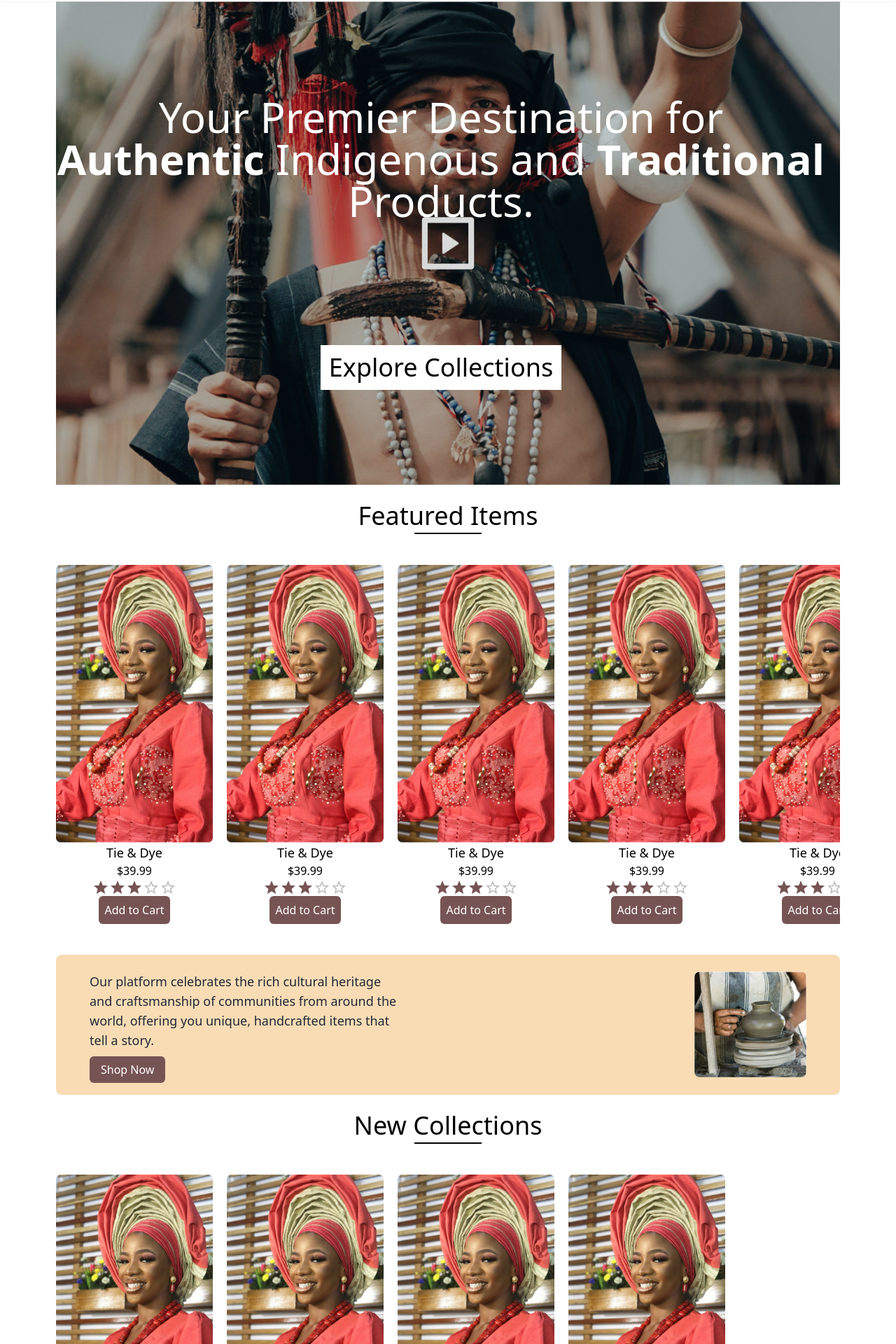
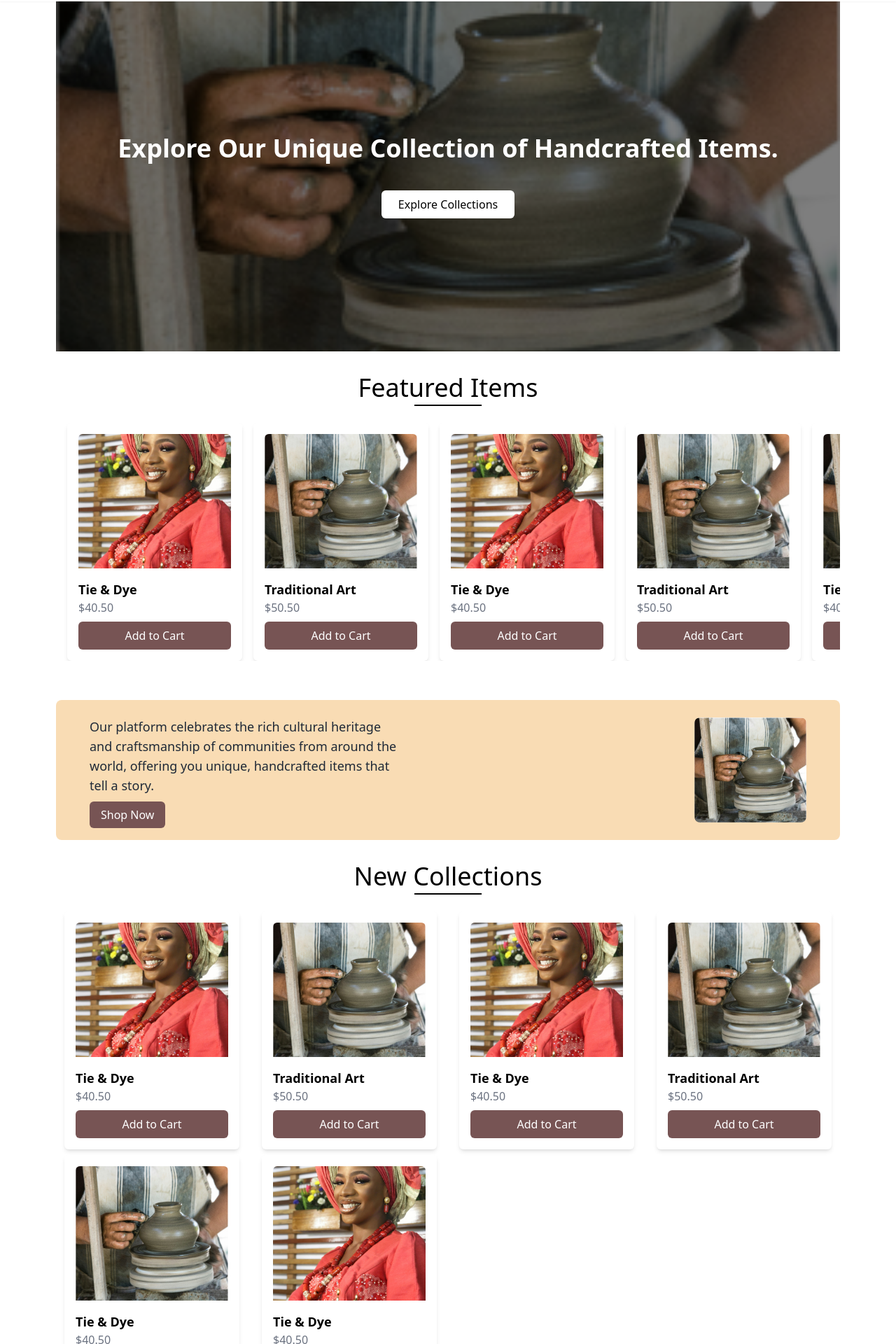
Before and after one commit to iamzaidmohammed/africanvibes, a React (Vite) app: page / in a window 1280 px wide. Shown: the part 75-1995 px from the top of the page at 70% size. Built offline with nearby package versions, Linux system fonts and the light colour scheme.

Commit message:
Updated the home page design

```diff
--- /dev/null
+++ b/src/components/Banner.jsx
@@ -0,0 +1,29 @@
+import { Link } from "react-router-dom";
+
+// src/components/Banner.js
+const Banner = () => {
+  return (
+    <section className="bg-secondary p-6 md:px-12 rounded-lg flex items-center justify-between flex-col md:flex-row mt-6">
+      <div className="max-w-md mb-4 md:mb-0">
+        <p className="text-lg text-gray-800 mb-4">
+          Our platform celebrates the rich cultural heritage and craftsmanship
+          of communities from around the world, offering you unique, handcrafted
+          items that tell a story.
+        </p>
+        <Link
+          to="/shop/products"
+          className="mt-4 bg-primary text-white px-4 py-2 rounded-md"
+        >
+          Shop Now
+        </Link>
+      </div>
+      <img
+        src="/src/assets/sec-img.jpg"
+        alt="Pottery"
+        className="w-full md:w-40 h-auto rounded-lg object-cover"
+      />
+    </section>
+  );
+};
+
+export default Banner;
--- /dev/null
+++ b/src/components/ConnectWithCulture.jsx
@@ -0,0 +1,23 @@
+// src/components/ConnectWithCulture.js
+const ConnectWithCulture = () => {
+  return (
+    <section className="mt-6">
+      <div className="flex items-center justify-center flex-col mb-6">
+        <h2 className="text-center text-4xl mb-1">Connect with culture</h2>
+        <div className="bg-black w-24 h-0.5"></div>
+      </div>
+      <div className="bg-primary p-6 md:px-12 rounded-lg flex items-center justify-between mt-6">
+        <div className="text-center">
+          <p className="text-lg text-secondary">
+            {`Explore our curated selections and immerse yourself in the stories behind each piece. Whether you're looking for a special gift, a piece of decor, or something to add a touch of tradition to your life, you'll find it here at Heritage Marketplace`}
+          </p>
+          <button className="mt-4 bg-secondary text-primary px-20 py-2 rounded-md">
+            Discover More
+          </button>
+        </div>
+      </div>
+    </section>
+  );
+};
+
+export default ConnectWithCulture;
--- /dev/null
+++ b/src/components/FeaturedItems.jsx
@@ -0,0 +1,44 @@
+import ProductCard from "./ProductCard";
+
+// src/components/FeaturedItems.js
+const featuredItems = [
+  { img: "/src/assets/card-img.jpg", title: "Tie & Dye", price: "$40.50" },
+  {
+    img: "/src/assets/sec-img.jpg",
+    title: "Traditional Art",
+    price: "$50.50",
+  },
+  { img: "/src/assets/card-img.jpg", title: "Tie & Dye", price: "$40.50" },
+  {
+    img: "/src/assets/sec-img.jpg",
+    title: "Traditional Art",
+    price: "$50.50",
+  },
+  { img: "/src/assets/sec-img.jpg", title: "Tie & Dye", price: "$40.50" },
+
+  // Add more items as needed
+];
+
+const FeaturedItems = () => {
+  return (
+    <div className="py-8">
+      <div className="flex items-center justify-center flex-col mb-6">
+        <h2 className="text-center text-4xl mb-1">Featured Items</h2>
+        <div className="bg-black w-24 h-0.5"></div>
+      </div>
+
+      <div className="flex gap-4 overflow-x-auto px-4">
+        {featuredItems.map((item, index) => (
+          <ProductCard
+            key={index}
+            image={item.img}
+            name={item.title}
+            price={item.price}
+          />
+        ))}
+      </div>
+    </div>
+  );
+};
+
+export default FeaturedItems;
--- /dev/null
+++ b/src/components/Hero.jsx
@@ -0,0 +1,59 @@
+// src/components/Hero.js
+import { useState, useEffect } from "react";
+import { Link } from "react-router-dom";
+
+const slides = [
+  {
+    url: "/src/assets/hero.jpg",
+    text: "Your Premier Destination for Authentic Indigenous and Traditional Products.",
+  },
+  {
+    url: "/src/assets/sec-img.jpg",
+    text: "Explore Our Unique Collection of Handcrafted Items.",
+  },
+  // Add more slides as needed
+];
+
+const Hero = () => {
+  const [currentSlide, setCurrentSlide] = useState(0);
+
+  useEffect(() => {
+    const slideInterval = setInterval(() => {
+      setCurrentSlide((prev) => (prev === slides.length - 1 ? 0 : prev + 1));
+    }, 5000); // Change slide every 5 seconds
+
+    return () => clearInterval(slideInterval);
+  }, []);
+
+  return (
+    <section className="relative w-full h-[500px]">
+      {slides.map((slide, index) => (
+        <div
+          key={index}
+          className={`absolute inset-0 transition-opacity duration-1000 ${
+            index === currentSlide ? "opacity-100" : "opacity-0"
+          }`}
+        >
+          <img
+            src={slide.url}
+            alt={slide.text}
+            className="w-full h-full object-cover"
+          />
+          <div className="absolute inset-0 bg-black bg-opacity-50 flex flex-col items-center justify-center">
+            <h1 className="text-white text-2xl md:text-4xl font-bold text-center px-4 mb-10">
+              {slide.text}
+            </h1>
+            <Link
+              to="/shop/products"
+              className="bg-white text-black py-2 px-6 rounded-md hover:bg-primary hover:text-white"
+            >
+              Explore Collections
+            </Link>
+          </div>
+        </div>
+      ))}
+    </section>
+  );
+};
+
+export default Hero;
--- /dev/null
+++ b/src/components/NewCollections.jsx
@@ -0,0 +1,52 @@
+import { Link } from "react-router-dom";
+import ProductCard from "./ProductCard";
+
+// src/components/NewCollections.js
+const newCollections = [
+  { img: "/src/assets/card-img.jpg", title: "Tie & Dye", price: "$40.50" },
+  {
+    img: "/src/assets/sec-img.jpg",
+    title: "Traditional Art",
+    price: "$50.50",
+  },
+  { img: "/src/assets/card-img.jpg", title: "Tie & Dye", price: "$40.50" },
+  {
+    img: "/src/assets/sec-img.jpg",
+    title: "Traditional Art",
+    price: "$50.50",
+  },
+  { img: "/src/assets/sec-img.jpg", title: "Tie & Dye", price: "$40.50" },
+  { img: "/src/assets/card-img.jpg", title: "Tie & Dye", price: "$40.50" },
+  // Add more collections as needed
+];
+
+const NewCollections = () => {
+  return (
+    <div className="py-8">
+      <div className="flex items-center justify-center flex-col mb-6">
+        <h2 className="text-center text-4xl mb-1">New Collections</h2>
+        <div className="bg-black w-24 h-0.5"></div>
+      </div>
+      <div className="grid grid-cols-1 gap-2 xs:grid-cols-2 sm:grid-cols-3 lg:grid-cols-4 justify-items-center">
+        {newCollections.map((item, index) => (
+          <ProductCard
+            key={index}
+            image={item.img}
+            name={item.title}
+            price={item.price}
+          />
+        ))}
+      </div>
+      <div className="text-center mt-4">
+        <Link
+          to="/shop/products"
+          className="bg-primary text-white py-2 px-20 rounded-md"
+        >
+          Browse More
+        </Link>
+      </div>
+    </div>
+  );
+};
+
+export default NewCollections;
--- a/src/components/ProductCard.jsx
+++ b/src/components/ProductCard.jsx
@@ -1,34 +1,36 @@
 import PropTypes from "prop-types";
-import CardImage from "../assets/card-img.jpg";
-import Rating from "@mui/material/Rating";
-import { styled } from "@mui/material/styles";
+// import CardImage from "../assets/card-img.jpg";
+// import Rating from "@mui/material/Rating";
+// import { styled } from "@mui/material/styles";
 
-const CustomRating = styled(Rating)({
-  "& .MuiRating-iconFilled": {
-    color: "#775454",
-  },
-});
+// const CustomRating = styled(Rating)({
+//   "& .MuiRating-iconFilled": {
+//     color: "#775454",
+//   },
+// });
 
-const ProductCard = ({ name, price, rating }) => {
+const ProductCard = ({ name, image, price /* rating*/ }) => {
   return (
-    <div className="bg-white w-28 sm:w-44 md:w-56 flex-shrink-0">
-      <img src={CardImage} className="" alt="product image" />
-      <div className="flex flex-col items-center">
-        <h3 className="text-lg">{name}</h3>
-        <p>{price}</p>
-        <CustomRating name="read-only" value={rating} readOnly />
-        <button className="bg-primary text-white p-2 rounded-md">
-          Add to Cart
-        </button>
-      </div>
+    <div className="bg-white shadow-md rounded-md p-4 flex-shrink-0 w-[250px]">
+      <img
+        src={image}
+        alt={name}
+        className="h-48 w-full object-cover rounded-t-md"
+      />
+      <h3 className="text-lg font-semibold mt-4">{name}</h3>
+      <p className="text-gray-500">{price}</p>
+      <button className="mt-2 w-full bg-primary text-white py-2 rounded-md">
+        Add to Cart
+      </button>
     </div>
   );
 };
 
 ProductCard.propTypes = {
   name: PropTypes.string.isRequired,
+  image: PropTypes.string.isRequired,
   price: PropTypes.string.isRequired,
-  rating: PropTypes.number.isRequired,
+  // rating: PropTypes.number.isRequired,
 };
 
 export default ProductCard;
--- a/src/pages/Home.jsx
+++ b/src/pages/Home.jsx
@@ -1,114 +1,143 @@
-import { Link } from "react-router-dom";
-import Hero from "../assets/hero.jpg";
-import SecImg from "../assets/sec-img.jpg";
+import { Helmet } from "react-helmet";
+import Hero from "../components/Hero";
+import FeaturedItems from "../components/FeaturedItems";
+import Banner from "../components/Banner";
+import NewCollections from "../components/NewCollections";
+import ConnectWithCulture from "../components/ConnectWithCulture";
 import Footer from "../components/Footer";
-import ProductCard from "../components/ProductCard";
-import { Helmet } from "react-helmet";
 
-const Home = () => {
+function App() {
   return (
     <>
       <Helmet>
-        <title>Home | African vibes</title>
+        <title>Welcome to African Vibes Ecommerce Store</title>
       </Helmet>
+
       <main className="max-w-7xl md:mx-auto px-5 md:px-10 lg:px-20">
-        <section className="relative w-full h-full">
-          <div className="relative w-full overflow-hidden">
-            <img src={Hero} alt="Hero image" className="w-full" />
-            <div className="absolute top-0 left-0 w-full h-full bg-black opacity-15"></div>
-          </div>
-          <div className="absolute w-5/6 top-1/2 left-1/2 -translate-y-1/2 -translate-x-1/2 text-center flex flex-col items-center gap-16 text-white sm:gap-24 lg:gap-44 lg:px-auto lg:pr-5 lg:w-full">
-            <h2 className="text-sm text-wrap w-5/6 mx-auto xs:text-lg sm:text-xl md:text-3xl md:w-4/6 lg:text-6xl lg:w-full">
-              Your Premier Destination for{" "}
-              <span className="font-bold">Authentic</span> Indigenous and{" "}
-              <span className="font-bold">Traditional</span> Products.
-            </h2>
-            <button className="px-2 py-1 text-xs w-fit bg-white text-black font-medium hover:bg-primary hover:text-white duration-150 sm:text-lg md:px-3 md:py-3 lg:text-4xl ">
-              Explore Collections
-            </button>
-          </div>
-        </section>
-
-        <section className="mt-6">
-          <div className="flex items-center justify-center flex-col mb-6">
-            <h2 className="text-center text-4xl mb-1">Featured Items</h2>
-            <div className="bg-black w-24 h-0.5"></div>
-          </div>
-          {/* Cards */}
-          <div className="flex gap-5 items-center overflow-x-auto py-5 scroll-x">
-            <ProductCard name="Tie & Dye" price="$39.99" rating={3} />
-            <ProductCard name="Tie & Dye" price="$39.99" rating={3} />
-            <ProductCard name="Tie & Dye" price="$39.99" rating={3} />
-            <ProductCard name="Tie & Dye" price="$39.99" rating={3} />
-            <ProductCard name="Tie & Dye" price="$39.99" rating={3} />
-            <ProductCard name="Tie & Dye" price="$39.99" rating={3} />
-          </div>
-        </section>
-
-        <section className="bg-secondary p-6 md:px-12 rounded-lg flex items-center justify-between flex-col md:flex-row mt-6">
-          <div className="max-w-md mb-4 md:mb-0">
-            <p className="text-lg text-gray-800 mb-4">
-              Our platform celebrates the rich cultural heritage and
-              craftsmanship of communities from around the world, offering you
-              unique, handcrafted items that tell a story.
-            </p>
-            <Link
-              to="/shop/products"
-              className="mt-4 bg-primary text-white px-4 py-2 rounded-md"
-            >
-              Shop Now
-            </Link>
-          </div>
-          <img
-            src={SecImg}
-            alt="Pottery"
-            className="w-full md:w-40 h-auto rounded-lg object-cover"
-          />
-        </section>
-
-        {/* New collections */}
-        <section className="mt-6 text-center">
-          <div className="flex items-center justify-center flex-col mb-6">
-            <h2 className="text-center text-4xl mb-1">New Collections</h2>
-            <div className="bg-black w-24 h-0.5"></div>
-          </div>
-          {/* Cards */}
-          <div className="flex flex-wrap gap-5 items-center py-5">
-            <ProductCard name="Tie & Dye" price="$39.99" rating={3} />
-            <ProductCard name="Tie & Dye" price="$39.99" rating={3} />
-            <ProductCard name="Tie & Dye" price="$39.99" rating={3} />
-            <ProductCard name="Tie & Dye" price="$39.99" rating={3} />
-            <ProductCard name="Tie & Dye" price="$39.99" rating={3} />
-            <ProductCard name="Tie & Dye" price="$39.99" rating={3} />
-          </div>
-
-          <button className="mt-4 bg-primary text-secondary px-20 py-2 rounded-md">
-            Browse More
-          </button>
-        </section>
-
-        {/* Connect with culture */}
-        <section className="mt-6">
-          <div className="flex items-center justify-center flex-col mb-6">
-            <h2 className="text-center text-4xl mb-1">Connect with culture</h2>
-            <div className="bg-black w-24 h-0.5"></div>
-          </div>
-          <div className="bg-primary p-6 md:px-12 rounded-lg flex items-center justify-between mt-6">
-            <div className="text-center">
-              <p className="text-lg text-secondary">
-                {`Explore our curated selections and immerse yourself in the stories behind each piece. Whether you're looking for a special gift, a piece of decor, or something to add a touch of tradition to your life, you'll find it here at Heritage Marketplace`}
-              </p>
-              <button className="mt-4 bg-secondary text-primary px-20 py-2 rounded-md">
-                Discover More
-              </button>
-            </div>
-          </div>
-        </section>
-
+        <Hero />
+        <FeaturedItems />
+        <Banner />
+        <NewCollections />
+        <ConnectWithCulture />
         <Footer />
       </main>
     </>
   );
-};
+}
 
-export default Home;
+export default App;
+
+// import { Link } from "react-router-dom";
+// import Hero from "../assets/hero.jpg";
+// import SecImg from "../assets/sec-img.jpg";
+// import Footer from "../components/Footer";
+// import ProductCard from "../components/ProductCard";
+// import { Helmet } from "react-helmet";
+
+// const Home = () => {
+//   return (
+//     <>
+// <Helmet>
+//   <title>Home | African vibes</title>
+// </Helmet>
+//       <main className="max-w-7xl md:mx-auto px-5 md:px-10 lg:px-20">
+// <section className="relative w-full h-full">
+//   <div className="relative w-full overflow-hidden">
+//     <img src={Hero} alt="Hero image" className="w-full" />
+//     <div className="absolute top-0 left-0 w-full h-full bg-black opacity-15"></div>
+//   </div>
+//   <div className="absolute w-5/6 top-1/2 left-1/2 -translate-y-1/2 -translate-x-1/2 text-center flex flex-col items-center gap-16 text-white sm:gap-24 lg:gap-44 lg:px-auto lg:pr-5 lg:w-full">
+//     <h2 className="text-sm text-wrap w-5/6 mx-auto xs:text-lg sm:text-xl md:text-3xl md:w-4/6 lg:text-6xl lg:w-full">
+//       Your Premier Destination for{" "}
+//       <span className="font-bold">Authentic</span> Indigenous and{" "}
+//       <span className="font-bold">Traditional</span> Products.
+//     </h2>
+//     <button className="px-2 py-1 text-xs w-fit bg-white text-black font-medium hover:bg-primary hover:text-white duration-150 sm:text-lg md:px-3 md:py-3 lg:text-4xl ">
+//       Explore Collections
+//     </button>
+//   </div>
+// </section>
+
+//         <section className="mt-6">
+//           <div className="flex items-center justify-center flex-col mb-6">
+//             <h2 className="text-center text-4xl mb-1">Featured Items</h2>
+//             <div className="bg-black w-24 h-0.5"></div>
+//           </div>
+//           {/* Cards */}
+//           <div className="flex gap-5 items-center overflow-x-auto py-5 scroll-x">
+//             <ProductCard name="Tie & Dye" price="$39.99" rating={3} />
+//             <ProductCard name="Tie & Dye" price="$39.99" rating={3} />
+//             <ProductCard name="Tie & Dye" price="$39.99" rating={3} />
+//             <ProductCard name="Tie & Dye" price="$39.99" rating={3} />
+//             <ProductCard name="Tie & Dye" price="$39.99" rating={3} />
+//             <ProductCard name="Tie & Dye" price="$39.99" rating={3} />
+//           </div>
+//         </section>
+
+// <section className="bg-secondary p-6 md:px-12 rounded-lg flex items-center justify-between flex-col md:flex-row mt-6">
+//   <div className="max-w-md mb-4 md:mb-0">
+//     <p className="text-lg text-gray-800 mb-4">
+//       Our platform celebrates the rich cultural heritage and
+//       craftsmanship of communities from around the world, offering you
+//       unique, handcrafted items that tell a story.
+//     </p>
+//     <Link
+//       to="/shop/products"
+//       className="mt-4 bg-primary text-white px-4 py-2 rounded-md"
+//     >
+//       Shop Now
+//     </Link>
+//   </div>
+//   <img
+//     src={SecImg}
+//     alt="Pottery"
+//     className="w-full md:w-40 h-auto rounded-lg object-cover"
+//   />
+// </section>
+
+//         {/* New collections */}
+//         <section className="mt-6 text-center">
+//           <div className="flex items-center justify-center flex-col mb-6">
+//             <h2 className="text-center text-4xl mb-1">New Collections</h2>
+//             <div className="bg-black w-24 h-0.5"></div>
+//           </div>
+//           {/* Cards */}
+//           <div className="flex flex-wrap gap-5 items-center py-5">
+//             <ProductCard name="Tie & Dye" price="$39.99" rating={3} />
+//             <ProductCard name="Tie & Dye" price="$39.99" rating={3} />
+//             <ProductCard name="Tie & Dye" price="$39.99" rating={3} />
+//             <ProductCard name="Tie & Dye" price="$39.99" rating={3} />
+//             <ProductCard name="Tie & Dye" price="$39.99" rating={3} />
+//             <ProductCard name="Tie & Dye" price="$39.99" rating={3} />
+//           </div>
+
+//           <button className="mt-4 bg-primary text-secondary px-20 py-2 rounded-md">
+//             Browse More
+//           </button>
+//         </section>
+
+//         {/* Connect with culture */}
+//         <section className="mt-6">
+//           <div className="flex items-center justify-center flex-col mb-6">
+//             <h2 className="text-center text-4xl mb-1">Connect with culture</h2>
+//             <div className="bg-black w-24 h-0.5"></div>
+//           </div>
+//           <div className="bg-primary p-6 md:px-12 rounded-lg flex items-center justify-between mt-6">
+//             <div className="text-center">
+//               <p className="text-lg text-secondary">
+//                 {`Explore our curated selections and immerse yourself in the stories behind each piece. Whether you're looking for a special gift, a piece of decor, or something to add a touch of tradition to your life, you'll find it here at Heritage Marketplace`}
+//               </p>
+//               <button className="mt-4 bg-secondary text-primary px-20 py-2 rounded-md">
+//                 Discover More
+//               </button>
+//             </div>
+//           </div>
+//         </section>
+
+//         <Footer />
+//       </main>
+//     </>
+//   );
+// };
+
+// export default Home;
```
Also changed, not shown: src/components/Footer.jsx (+13 -13 lines), src/pages/Blog.jsx (+9 -5 lines).
